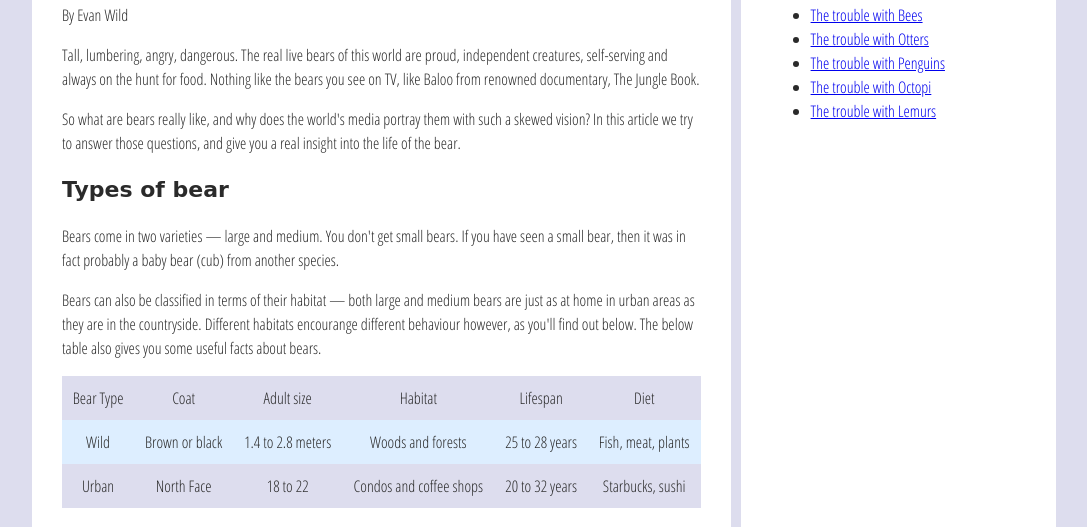
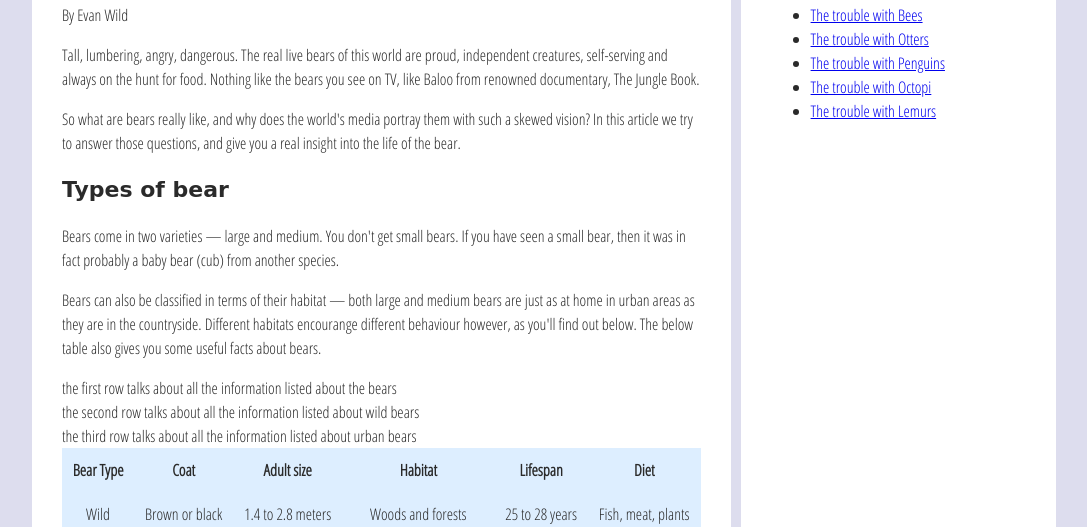
Before and after one commit to MasonC16/MasonC16.github.io, a plain HTML site: page lab5/part 1/index.html in a window 1280 px wide. Shown: the part 272-799 px from the top of the page, without its empty margins (96-1183 px from the left). Drawn offline with Linux system fonts and the light colour scheme; a web font is replaced by a local one.

Commit message:
added captions and comments
Added captions explaining what information is in each row, added <th> tags to the top row of stuff so its easier to see and added scope col and row. Also added comments explaining what everything does.

```diff
--- a/lab5/part 1/index.html
+++ b/lab5/part 1/index.html
@@ -51,28 +51,33 @@
         <h3>Types of bear</h3>
         <p>Bears come in two varieties — large and medium. You don't get small bears. If you have seen a small bear, then it was in fact probably a baby bear (cub) from another species.</p>
         <p>Bears can also be classified in terms of their habitat — both large and medium bears are just as at home in urban areas as they are in the countryside. Different habitats encourange different behaviour however, as you'll find out below. The below table also gives you some useful facts about bears.</p>
-        <table>
+
+		<!--Added captions to describe what infromation is in the rows for accessibility.-->
+		<table>
           <thead>
-            <tr>
-              <td>Bear Type</td>
-              <td>Coat</td>
-              <td>Adult size</td>
-              <td>Habitat</td>
-              <td>Lifespan</td>
-              <td>Diet</td>
+            <tr scope="col">
+			<caption style="text-align:left">the first row talks about all the information listed about the bears </caption>
+              <th>Bear Type</th>
+              <th>Coat</th>
+              <th>Adult size</th>
+              <th>Habitat</th>
+              <th>Lifespan</th>
+              <th>Diet</th>
             </tr>
           </thead>
           <tbody>
+		  <caption style="text-align:left">the second row talks about all the information listed about wild bears </caption>
             <tr>
-              <td>Wild</td>
+              <td scope="row">Wild</td>
               <td>Brown or black</td>
               <td>1.4 to 2.8 meters</td>
               <td>Woods and forests</td>
               <td>25 to 28 years</td>
               <td>Fish, meat, plants</td>
             </tr>
+			<caption style="text-align:left">the third row talks about all the information listed about urban bears </caption>
             <tr>
-              <td>Urban</td>
+              <td scope="row">Urban</td>
               <td>North Face</td>
               <td>18 to 22</td>
               <td>Condos and coffee shops</td>
```
